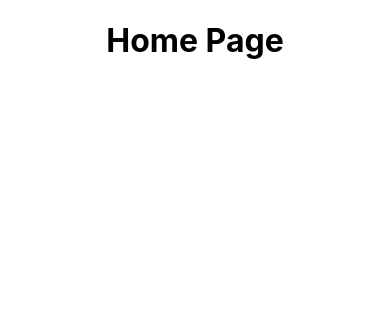
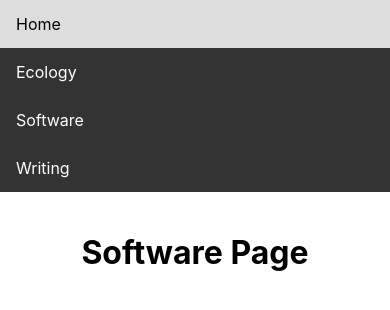
Before and after one commit to grantmacmillan/PhilHarkerWebsite, a React (Create React App) app: page /software in a window 390 px wide. Shown: the top 310 px of the page. Built offline with nearby package versions, Linux system fonts and the light colour scheme.

Commit message:
nav bar added (basic)

```diff
--- a/package.json
+++ b/package.json
@@ -8,6 +8,7 @@
     "@testing-library/user-event": "^13.5.0",
     "react": "^18.2.0",
     "react-dom": "^18.2.0",
+    "react-router-dom": "^6.22.3",
     "react-scripts": "5.0.1",
     "web-vitals": "^2.1.4"
   },
--- a/src/App.css
+++ b/src/App.css
@@ -1,38 +1,43 @@
-.App {
-  text-align: center;
+.navbar {
+  background-color: #333;
+  overflow: hidden;
 }
 
-.App-logo {
-  height: 40vmin;
-  pointer-events: none;
+.nav-list {
+  list-style-type: none;
+  margin: 0;
+  padding: 0;
 }
 
-@media (prefers-reduced-motion: no-preference) {
-  .App-logo {
-    animation: App-logo-spin infinite 20s linear;
+.nav-item {
+  float: left;
+}
+
+.nav-link {
+  display: block;
+  color: white;
+  text-align: center;
+  padding: 14px 16px;
+  text-decoration: none;
+}
+
+.nav-link:hover {
+  background-color: #ddd;
+  color: black;
+}
+
+.software-container-top {
+  text-align: center;
+  padding-top: 20px;
+}
+
+/* Add responsiveness to the navbar */
+@media screen and (max-width: 600px) {
+
+  .nav-item,
+  .nav-link {
+    float: none;
+    display: block;
+    text-align: left;
   }
 }
-
-.App-header {
-  background-color: #282c34;
-  min-height: 100vh;
-  display: flex;
-  flex-direction: column;
-  align-items: center;
-  justify-content: center;
-  font-size: calc(10px + 2vmin);
-  color: white;
-}
-
-.App-link {
-  color: #61dafb;
-}
-
-@keyframes App-logo-spin {
-  from {
-    transform: rotate(0deg);
-  }
-  to {
-    transform: rotate(360deg);
-  }
-}
--- a/src/App.js
+++ b/src/App.js
@@ -1,12 +1,47 @@
-import logo from './logo.svg';
+import React from 'react';
+import { BrowserRouter as Router, Route, Link, Routes } from 'react-router-dom';
+import HomeScreen from './screens/HomeScreen';
+import EcologyScreen from './screens/EcologyScreen';
+import SoftwareScreen from './screens/SoftwareScreen';
+import WritingScreen from './screens/WritingScreen';
 import './App.css';
-import HomeScreen from './screens/HomeScreen';
 
+// Navigation Bar Component
+const NavBar = () => {
+  return (
+    <nav className="navbar">
+      <ul className="nav-list">
+        <li className="nav-item">
+          <Link to="/" className="nav-link">Home</Link>
+        </li>
+        <li className="nav-item">
+          <Link to="/ecology" className="nav-link">Ecology</Link>
+        </li>
+        <li className="nav-item">
+          <Link to="/software" className="nav-link">Software</Link>
+        </li>
+        <li className="nav-item">
+          <Link to="/writing" className="nav-link">Writing</Link>
+        </li>
+      </ul>
+    </nav>
+  );
+};
+
+// App Component
 function App() {
   return (
-    <div className="App">
-      <HomeScreen></HomeScreen>
-    </div>
+    <Router>
+      <div className="App">
+        <NavBar />
+        <Routes>
+          <Route path="/" element={<HomeScreen />} />
+          <Route path="/ecology" element={<EcologyScreen />} />
+          <Route path="/software" element={<SoftwareScreen />} />
+          <Route path="/writing" element={<WritingScreen />} />
+        </Routes>
+      </div>
+    </Router>
   );
 }
 
--- a/src/screens/EcologyScreen.js
+++ b/src/screens/EcologyScreen.js
@@ -0,0 +1,10 @@
+const EcologyScreen = ({ }) => {
+
+    return (
+        <div>
+            <h1>Ecology Page</h1>
+        </div>
+    );
+};
+
+export default EcologyScreen;
--- a/src/screens/SoftwareScreen.js
+++ b/src/screens/SoftwareScreen.js
@@ -0,0 +1,10 @@
+const SoftwareScreen = ({ }) => {
+
+    return (
+        <div className="software-container-top">
+            <h1>Software Page</h1>
+        </div>
+    );
+};
+
+export default SoftwareScreen;
--- a/src/screens/WritingScreen.js
+++ b/src/screens/WritingScreen.js
@@ -0,0 +1,10 @@
+const WritingScreen = ({ }) => {
+
+    return (
+        <div>
+            <h1>Writing Page</h1>
+        </div>
+    );
+};
+
+export default WritingScreen;
```
Also changed, not shown: 1 other file (tests, documents, lock files or other folders).
